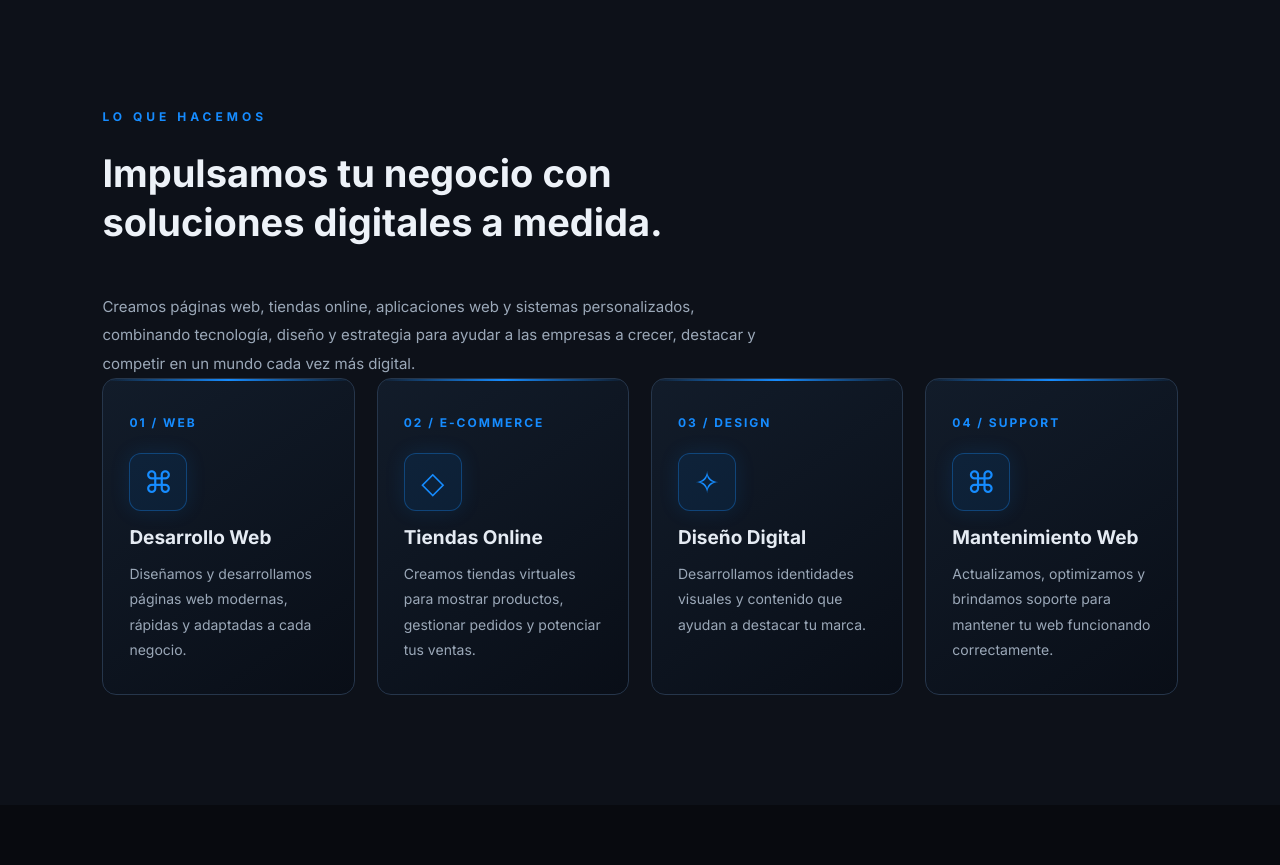
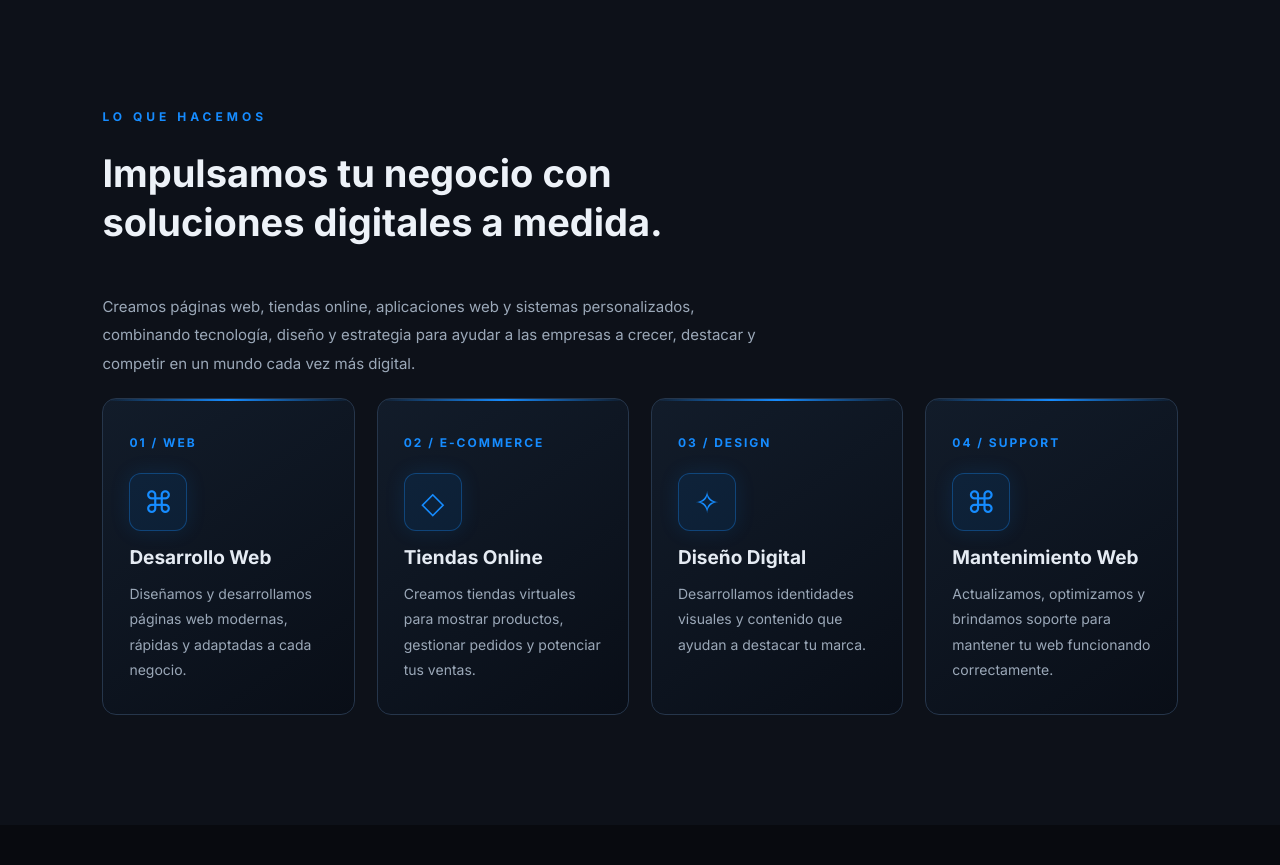
Before and after one commit to jonathanalexanderlopezsaavedra-arch/ZIRAZ-DIGITAL, a Flask app: page / in a window 1280 px wide. Shown: the part 711-1576 px from the top of the page. Run offline with Flask 3, Linux system fonts and the light colour scheme.

Commit message:
Ajustar separación en sección de servicios

```diff
--- a/static/css/style.css
+++ b/static/css/style.css
@@ -218,6 +218,10 @@ nav a:hover {
     color: var(--text);
 }
 
+.services .portfolio-description {
+    margin-bottom: 20px;
+}
+
 .service-grid {
     display: grid;
     grid-template-columns: repeat(4, 1fr);
```
